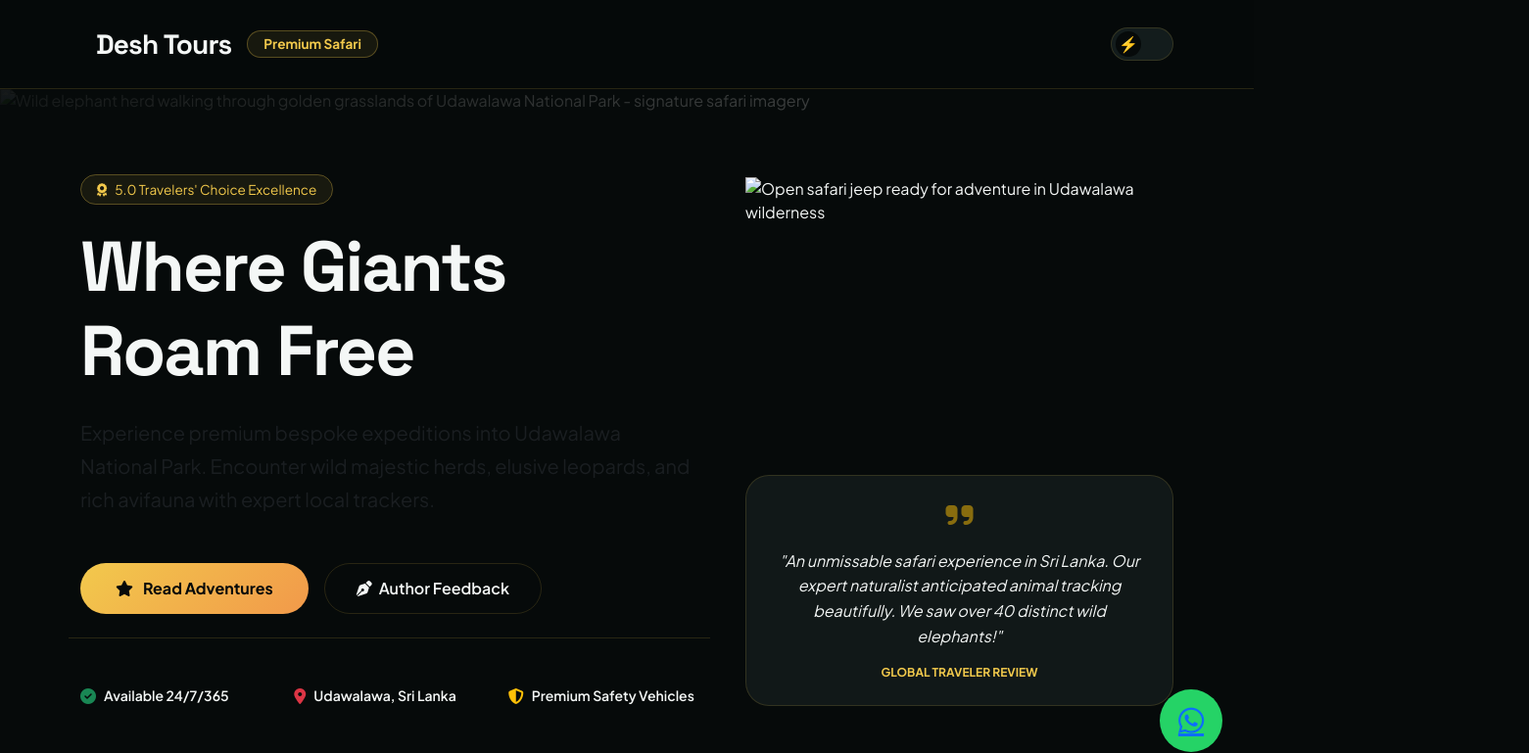
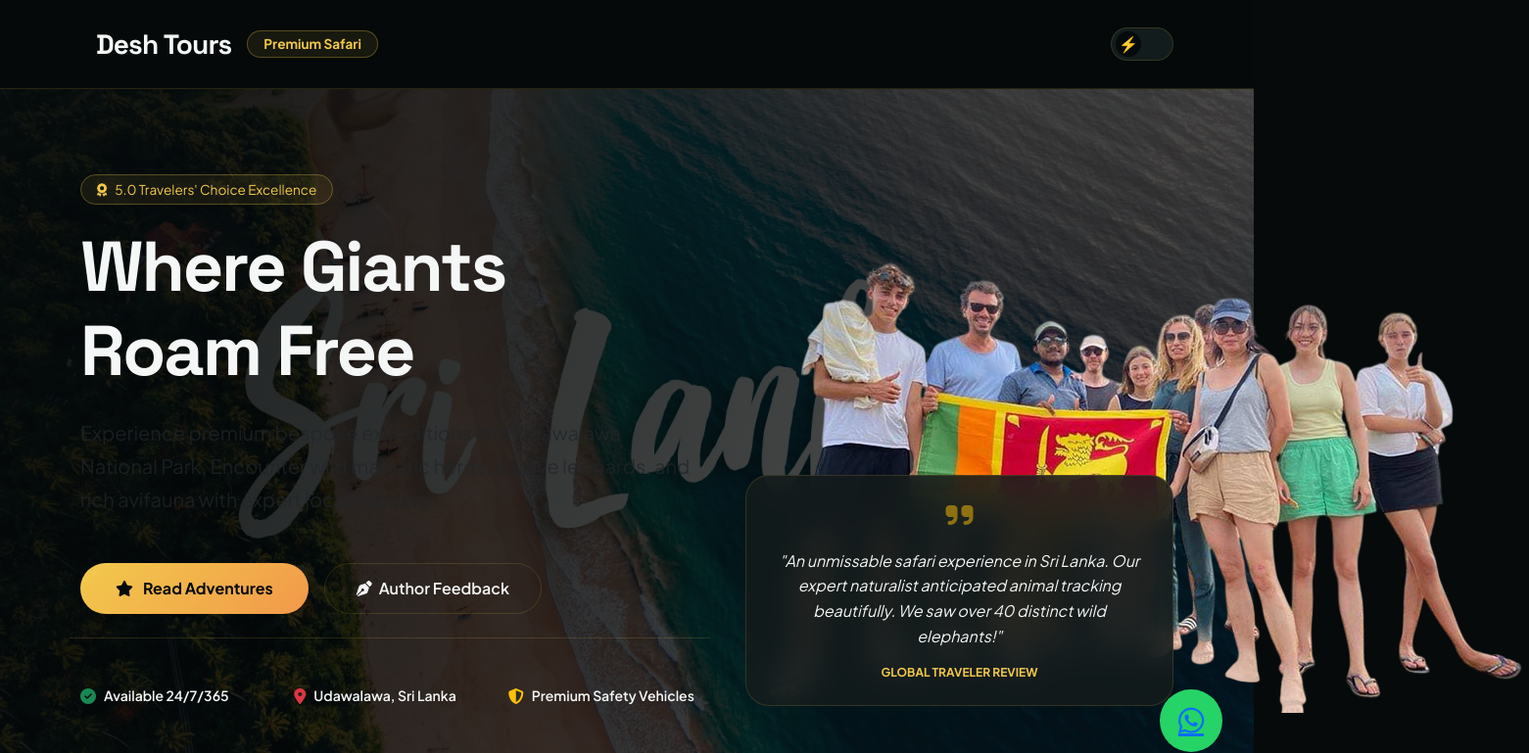
Before and after one commit to Thathsara1/desh-tours-website, a plain HTML site: page index.html in a window 1280 px wide. Shown: the top 769 px of the page at 98% size, 1561 px wide, since content can reach past the window. Drawn offline with nearby package versions, Linux system fonts and the light colour scheme; the site is published under a folder, as on GitHub Pages, so addresses that start at the root find nothing.

Commit message:
Change the slash icon

```diff
--- a/index.html
+++ b/index.html
@@ -150,7 +150,7 @@
 <div id="homePage">
     <section class="hero-with-cover">
     <!-- High-resolution matching wildlife image: majestic elephant herd in Udawalawa landscape -->
-    <img src="/images/Sri.jpg "alt="Wild elephant herd walking through golden grasslands of Udawalawa National Park - signature safari imagery" class="hero-cover-bg">
+    <img src="images/Sri.jpg "alt="Wild elephant herd walking through golden grasslands of Udawalawa National Park - signature safari imagery" class="hero-cover-bg">
     <div class="hero-overlay-dark"></div>
     <div class="container py-5 position-relative z-1">
       <div class="row align-items-center g-5">
@@ -191,7 +191,7 @@
         <!-- Secondary matching visual -->
         <div class="col-lg-5" data-aos="fade-up" data-aos-delay="100">
           <div class="showcase-media-container mb-4" style="height: 280px;">
-            <img src="/images/2nd.png" alt="Open safari jeep ready for adventure in Udawalawa wilderness" class="showcase-img">
+            <img src="images/2nd.png" alt="Open safari jeep ready for adventure in Udawalawa wilderness" class="showcase-img">
             <div class="media-overlay-glow"></div>
           </div>
           <div class="modern-card text-center p-4">
```
